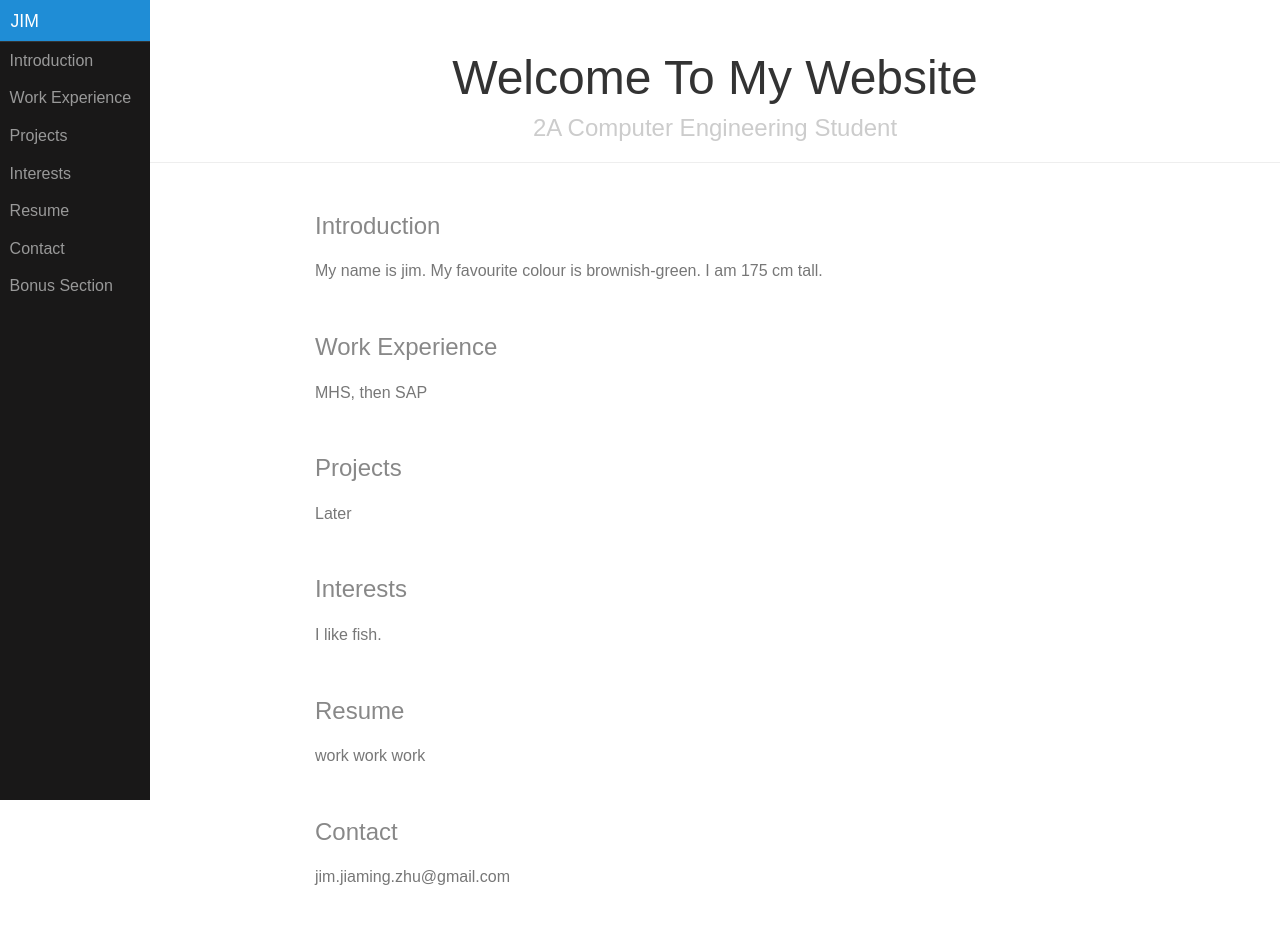
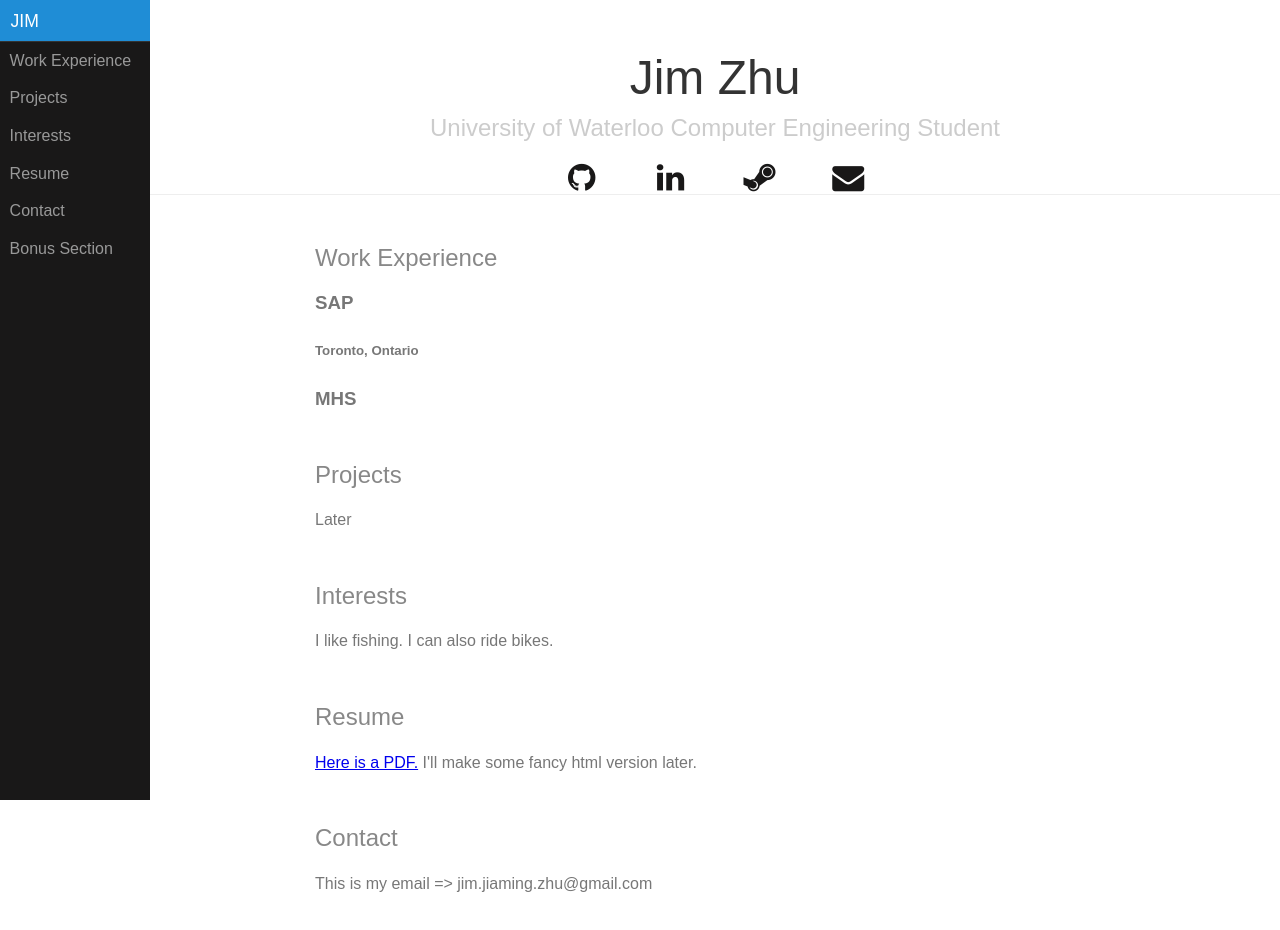
Before and after one commit to JimJZhu/Personal-Site, a website: page index.html in a window 1280 px wide. Drawn offline with nearby package versions, Linux system fonts and the light colour scheme.

Commit message:
Filled in content

```diff
--- a/index.html
+++ b/index.html
@@ -6,14 +6,18 @@
 	<meta name="viewport" content="width=device-width, initial-scale=1.0">
 	<meta name="description" content="A layout example with a side menu that hides on mobile, just like the Pure website.">
 	<title>Welcome :)</title>
-
-	<link rel="stylesheet" href="https://unpkg.com/purecss@0.6.2/build/pure-min.css" integrity="sha384-" crossorigin="anonymous">
+	<link rel="stylesheet" href="https://unpkg.com/purecss@0.6.2/build/pure-min.css" integrity="sha384-UQiGfs9ICog+LwheBSRCt1o5cbyKIHbwjWscjemyBMT9YCUMZffs6UqUTd0hObXD" crossorigin="anonymous">
 	<!--[if lte IE 8]>
-            <link rel="stylesheet" href="css/layouts/side-menu-old-ie.css">
-        <![endif]-->
+		<link rel="stylesheet" href="css/layouts/side-menu-old-ie.css">
+		<link rel="stylesheet" href="https://unpkg.com/purecss@0.6.2/build/grids-responsive-old-ie-min.css">
+	<![endif]-->
 	<!--[if gt IE 8]><!-->
-	<link rel="stylesheet" href="css/layouts/side-menu.css">
+		<link rel="stylesheet" href="css/layouts/side-menu.css">
+	    <link rel="stylesheet" href="https://unpkg.com/purecss@0.6.2/build/grids-responsive-min.css">
 	<!--<![endif]-->
+	<link rel="stylesheet" href="https://unpkg.com/purecss@0.6.2/build/base-min.css">
+	<link rel="stylesheet" href="css/font-awesome.min.css">
+	<link rel="stylesheet" href="css/stylesheet.css">
 </head>
 
 <body>
@@ -29,9 +33,6 @@
 				<a class="pure-menu-heading" href="#">Jim</a>
 
 				<ul class="pure-menu-list">
-					<li class="pure-menu-item">
-						<a href="#" class="pure-menu-link">Introduction</a>
-					</li>
 					<li class="pure-menu-item">
 						<a href="#" class="pure-menu-link">Work Experience</a>
 					</li>
@@ -56,31 +57,44 @@
 
 		<div id="main">
 			<div class="header">
-				<h1>Welcome To My Website</h1>
-				<h2>2A Computer Engineering Student</h2>
+				<h1>Jim Zhu</h1>
+				<h2>University of Waterloo Computer Engineering Student</h2>
+				<div class="pure-g">
+					<div class="pure-u-lg-1-3 pure-u-1-12"></div>
+					<div class="pure-u-lg-1-12 pure-u-5-24"><a class="social" href="https://github.com/JimJZhu"><i class="fa fa-github fa-2x"></i></a></div>
+					<div class="pure-u-lg-1-12 pure-u-5-24"><a class="social" href="https://www.linkedin.com/in/jim-zhu-a881b6128"><i class="fa fa-linkedin fa-2x"></i></a></div>
+					<div class="pure-u-lg-1-12 pure-u-5-24"><a class="social" href="http://steamcommunity.com/profiles/76561198044263537"><i class="fa fa-steam fa-2x"></i></a></div>
+					<div class="pure-u-lg-1-12 pure-u-5-24"><a class="social" href="mailto:jimjiamingzhu@gmail.com"><i class="fa fa-envelope fa-2x"></i></a></div>
+					<div class="pure-u-lg-1-3 pure-u-1-12"></div>
+				</div>
 			</div>
 
 			<div class="content">
-				<h2 class="content-subhead">Introduction</h2>
-				<p> My name is jim. My favourite colour is brownish-green. I am 175 cm tall.
+				<h2 class="content-subhead">Work Experience</h2>
+				<h3>SAP</h3>
+				<h5>Toronto, Ontario</h5>
+				<p>
 				</p>
-				<h2 class="content-subhead">Work Experience</h2>
-				<p>MHS, then SAP
+				<h3>MHS</h3>
+				<p>
 				</p>
 				<h2 class="content-subhead">Projects</h2>
 				<p>Later
 				</p>
 				<h2 class="content-subhead">Interests</h2>
-				<p>I like fish.
+				<p>I like fishing. I can also ride bikes.
 				</p>
 				<h2 class="content-subhead">Resume</h2>
-				<p>work work work
+				<p><a href="Files/Resume.pdf" target="_blank">Here is a PDF.</a> I'll make some fancy html version later.
 				</p>
-				<h2 class="content-subhead">Contact</h2>
-				<p>jim.jiaming.zhu@gmail.com
-				</p>
-
+				<div class="contact">
+					<h2 class="content-subhead">Contact</h2>
+					<p>This is my email => jim.jiaming.zhu@gmail.com
+					</p>
+				</div>
 			</div>
+		</div>
+		<div id="footer" class="footer">
 		</div>
 	</div>
 
```
